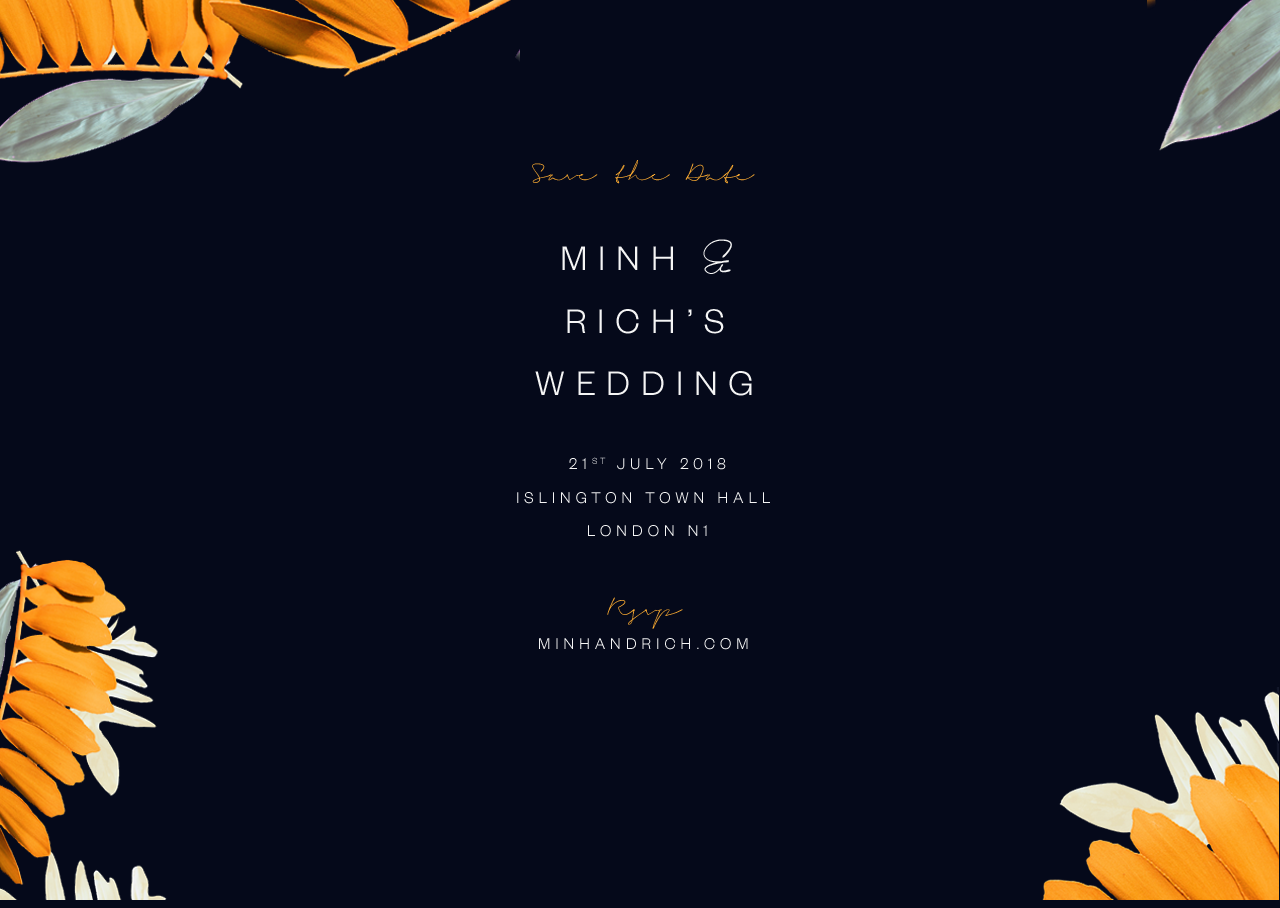
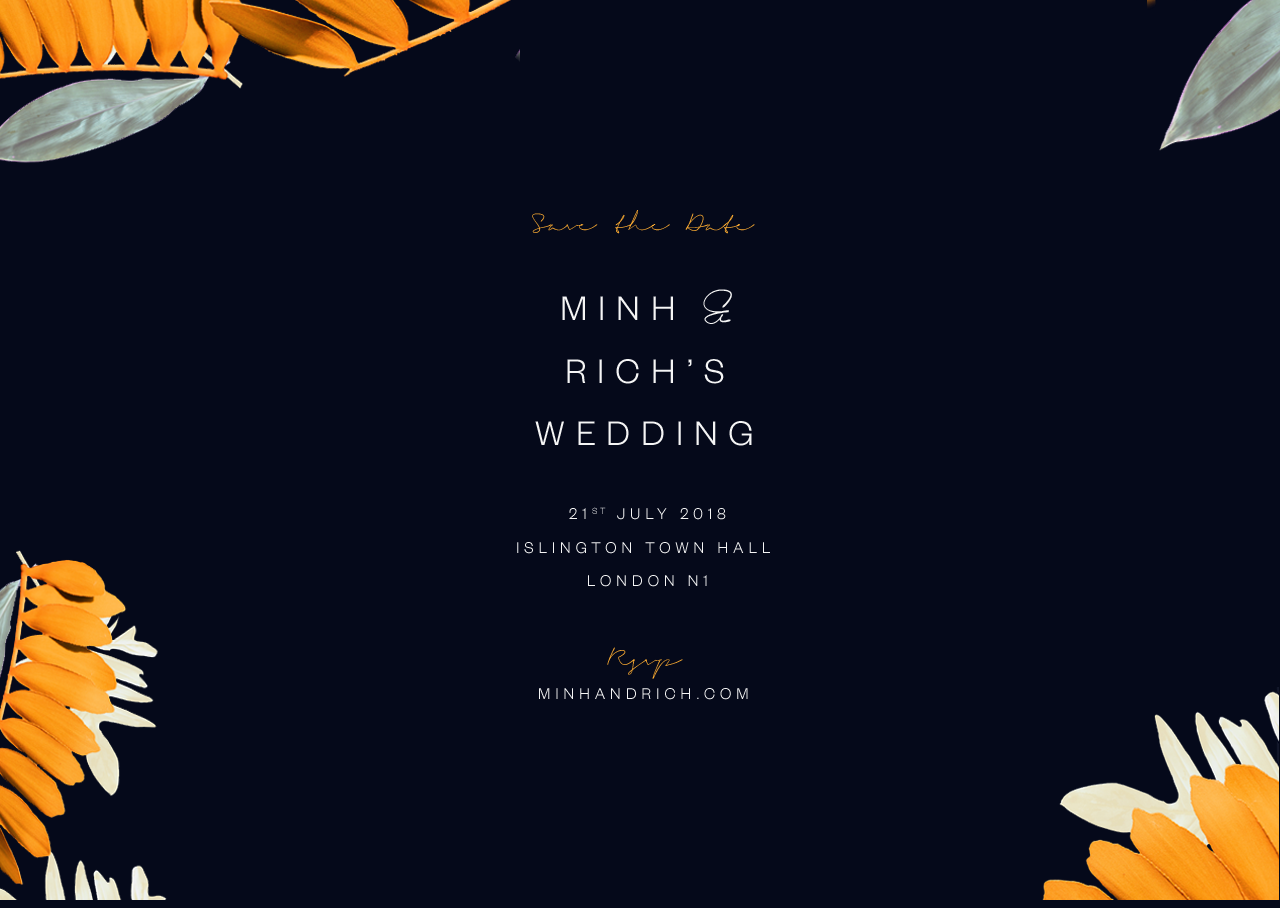
Before and after one commit to minhg/mrmr, a Jekyll site: the page built from index.html, in a window 1280 px wide. Built offline with Jekyll 4.4.1, drawn with Linux system fonts in a browser that asks for light colours.

Commit message:
Adjusted padding for mobile

```diff
--- a/_includes/css/agency.css
+++ b/_includes/css/agency.css
@@ -887,5 +887,5 @@ header {
 }
 
 .rsvp {
-    padding: 150px 0;
+    padding: 200px 0;
 }
```
Also changed, not shown: 2 other files.
